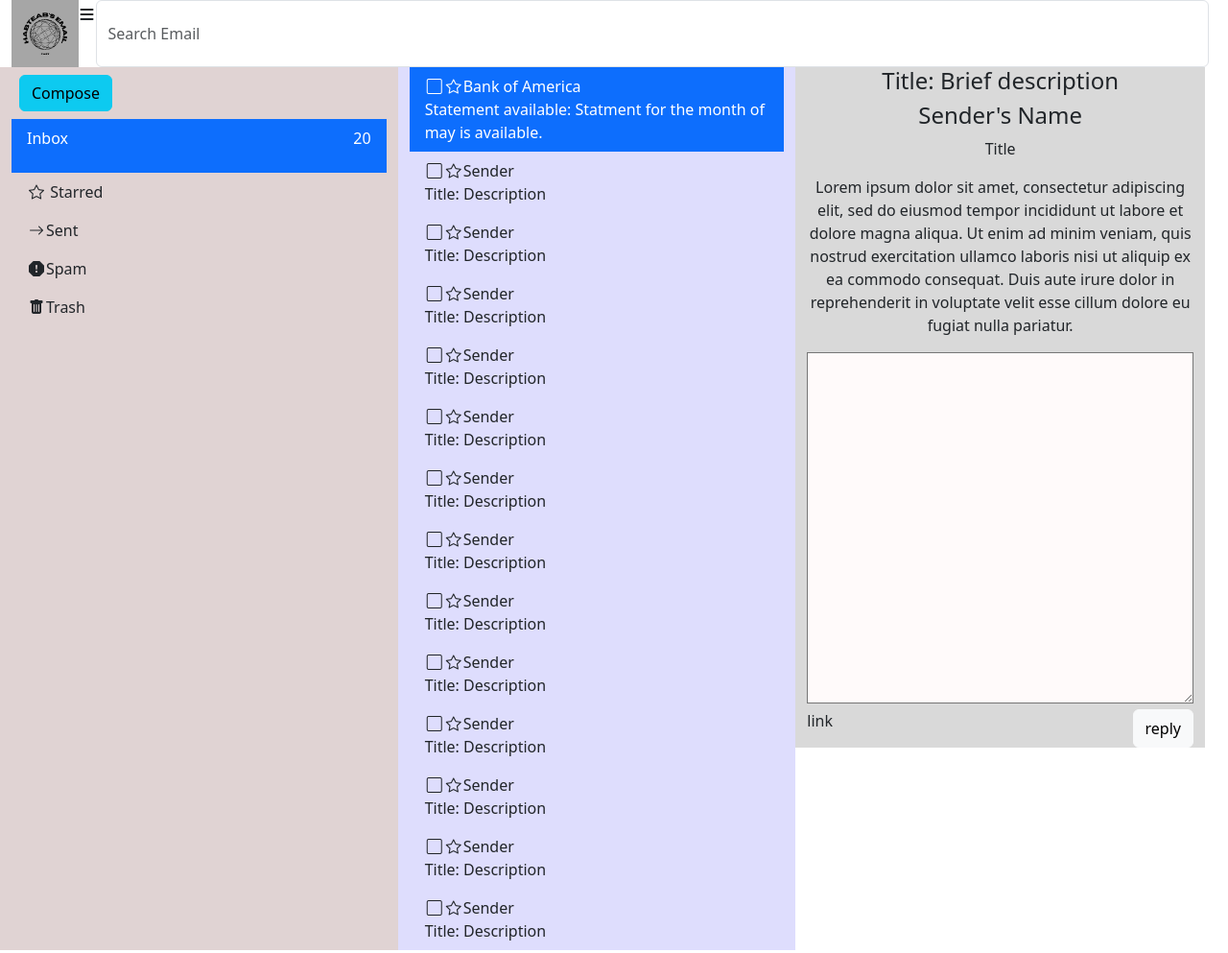
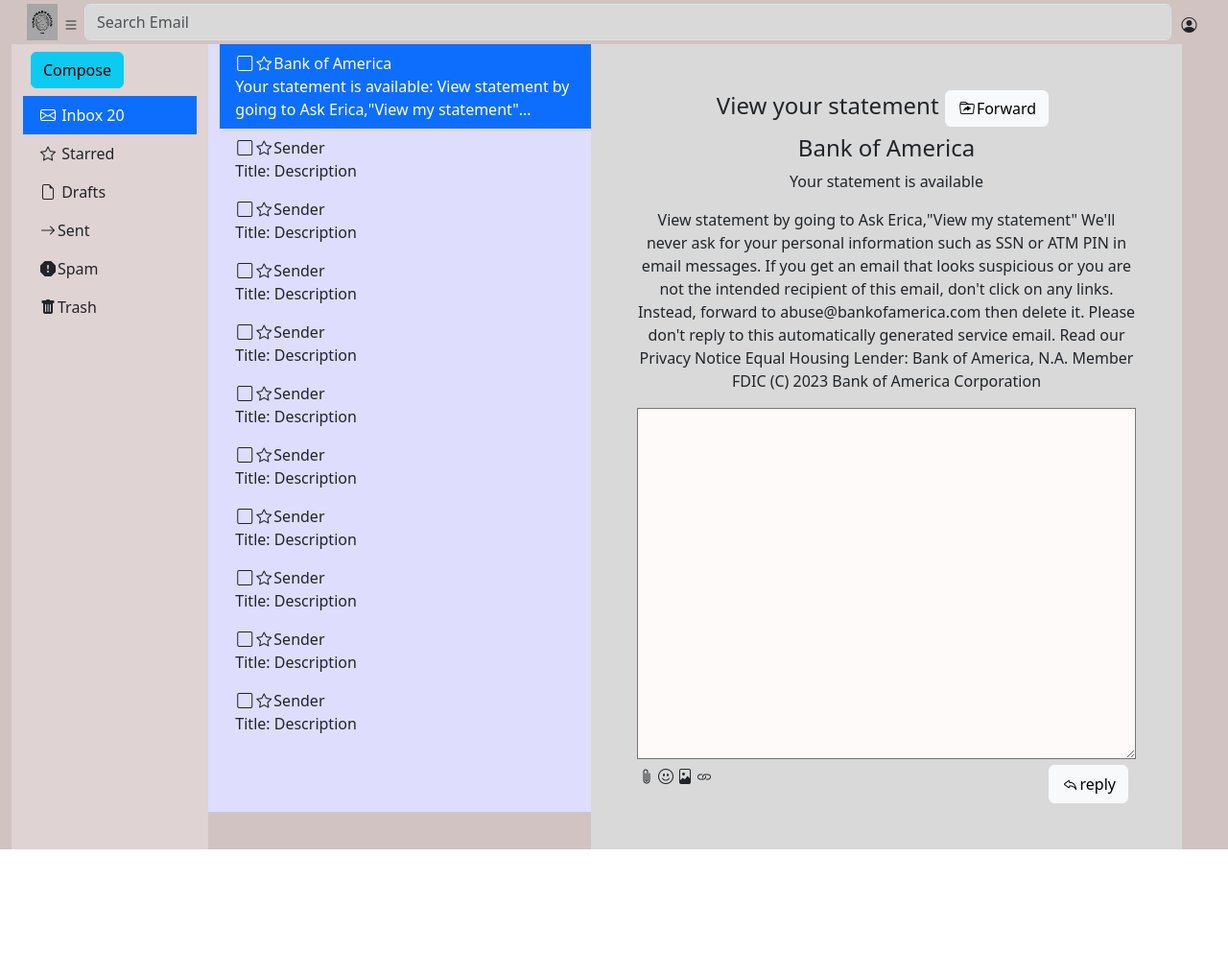
Before and after one commit to firezgi/resposive-email-template, a plain HTML site: page index.html in a window 1280 px wide. Shown: the whole page at 96% size. Drawn offline with nearby package versions, Linux system fonts and the light colour scheme.

Commit message:
add more icons

```diff
--- a/index.html
+++ b/index.html
@@ -11,33 +11,39 @@
     <title>Responsive-email-template</title>
 </head>
 <body>
-  <div class="container-fluid">
-    <div class=" container-fliud d-flex" role="search">
-        <img src="/images/logo.png" class="img-float" alt="logo">
-        <div d-block d-sm-none align-items-center >
-          <i class="fa-solid fa-bars"></i>
+  <div class="container-fluid heading " style="min-height: 100%;">
+    <div class=" container-fluid d-flex mh-100" >
+        <img src="/images/logo.png" class="img-float p-1" alt="logo">
+
+        <div d-flex d-block d-sm-none style="display: flex;align-items: center;" >
+          <i class="bi bi-list "></i>
         </div>
-        <input class="form-control me-2" type="search" placeholder="Search Email" aria-label="Search">
+        <input class="form-control me-2 block-three m-1" type="search" placeholder="Search Email" aria-label="Search" style="width:92%">
+        <div style="display: flex;align-items: center;"><i class="bi bi-person-circle "></i></div>
     </div>
-    <div class="row d-flex ">
-      <div class="row col-sm-6 col-md-8 ">
-        <div class=" d-none d-sm-block col-md-6 block-one">
+    <div class="container-fluid d-flex  ">
+      <div class="row col-sm-6 col-md-6 ">
+        <div class=" d-none d-sm-block col-md-4 block-one ">
           <button type="button" class=" btn btn-info m-2">
             Compose
           </button>
           <ul class="list-group list-group-flush first-list">
-            <li class="list-group-item active justify-content-between d-flex"> <p>Inbox</p> <p>20</p></li>
+            <li class="list-group-item active">
+              <i class="bi bi-envelope"></i> Inbox  20</li>
             <li class="list-group-item">
               <i class="bi bi-star"></i> Starred</li>
+            <li class="list-group-item">
+                <i class="bi bi-file-earmark"></i> Drafts</li>
             <li class="list-group-item"><i class="bi bi-arrow-right"></i>Sent</li>
             <li class="list-group-item"><i class="bi bi-exclamation-octagon-fill"></i>Spam</li>
             <li class="list-group-item"><i class="bi bi-trash-fill"></i>Trash</li>
           </ul>
         </div>
-        <div class="col-md-6  block-two">
+        <div class="  col-md-8  block-two vh-100">
           <ul class="list-group list-group-flush first-list block-two">
             <li class="list-group-item  active first-item"> <i class="bi bi-square"></i><i class="bi bi-star"></i>Bank of America <br>
-              Statement available: Statment for the month of may is available.
+              Your statement is available: View statement by going to Ask Erica,"View my statement"...
+
             </li>
             <li class="list-group-item"><i class="bi bi-square"></i><i class="bi bi-star"></i>Sender <br>
               Title: Description</li>
@@ -60,28 +66,39 @@
                 Title: Description</li>
               <li class="list-group-item"><i class="bi bi-square"></i><i class="bi bi-star"></i>Sender <br>
                 Title: Description</li>
-              <li class="list-group-item"><i class="bi bi-square"></i><i class="bi bi-star"></i>Sender <br>
-                Title: Description</li>
-              <li class="list-group-item"><i class="bi bi-square"></i><i class="bi bi-star"></i>Sender <br>
-                Title: Description</li>
-              <li class="list-group-item"><i class="bi bi-square"></i><i class="bi bi-star"></i>Sender <br>
-                Title: Description</li>
+
           </ul>
+          <div class="d-flex  vh-100">
+            <button type="button" class=" btn btn-info compose-button d-block d-sm-none">
+              Compose
+            </button>
+          </div>
+
         </div>
       </div>
-      <div class="d-none d-sm-block col-sm-6 col-md-4 h-100 text-center block-three">
-        <h4>Title: Brief description</h4>
-        <h4>Sender's Name </h4>
-        <p>Title</p>
-        <p>
-          Lorem ipsum dolor sit amet, consectetur adipiscing elit, sed do eiusmod tempor incididunt ut labore et dolore magna aliqua. Ut enim ad minim veniam, quis nostrud exercitation ullamco laboris nisi ut aliquip ex ea commodo consequat. Duis aute irure dolor in reprehenderit in voluptate velit esse cillum dolore eu fugiat nulla pariatur.
+      <div class="d-none d-sm-block col-sm-6 col-md-6 mh-100 text-center block-three p-5">
+        <h4>View your statement <button type="button" class="btn btn-light me-2"><i class="bi bi-folder-symlink"></i>Forward</button></h4>
+        <h4>Bank of America</h4>
+        <p>Your statement is available</p>
+        <p>View statement by going to
+                Ask Erica,"View my statement"
+                We'll never ask for your personal information such as SSN or ATM PIN in
+                email messages. If you get an email that looks suspicious or you are not
+                the intended recipient of this email, don't click on any links. Instead,
+                forward to abuse@bankofamerica.com then delete it.
+
+                Please don't reply to this automatically generated service email.
+                Read our Privacy Notice
+                Equal Housing Lender:
+                Bank of America, N.A. Member FDIC
+                (C) 2023 Bank of America Corporation
         </p>
         <textarea rows="15%" class="w-100">
 
         </textarea>
         <div class="d-flex w-100 justify-content-between">
-          <p>link</p>
-          <button type="button" class="btn btn-light">reply</button>
+          <p><i class="bi bi-paperclip"></i><i class="bi bi-emoji-smile"></i><i class="bi bi-file-image"></i><i class="bi bi-link"></i></p>
+          <button type="button" class="btn btn-light me-2"><i class="bi bi-reply"></i>reply</button>
         </div>
 
       </div>
--- a/styles.css
+++ b/styles.css
@@ -1,14 +1,18 @@
 
 
 img{
-    width:6%;
-    min-width: 30px;
+    width:3%;
+    height: auto;
+    min-width: 40px;
 }
 
 i{
     font-style: normal;
     padding: 2px;
     margin-top: 5px;
+}
+.heading{
+    background-color: #D2C3C3;
 }
 .block-one{
     background-color:#E0D3D3;
@@ -34,6 +38,11 @@
 .list-group-item{
     border:none;
 }
+.compose-button{
+    height:40px;
+    align-items: flex-end;
+
+}
 @media screen and (max-width: 576px) {
     .first-item {
       background-color:#DEDDFD !important;
```
